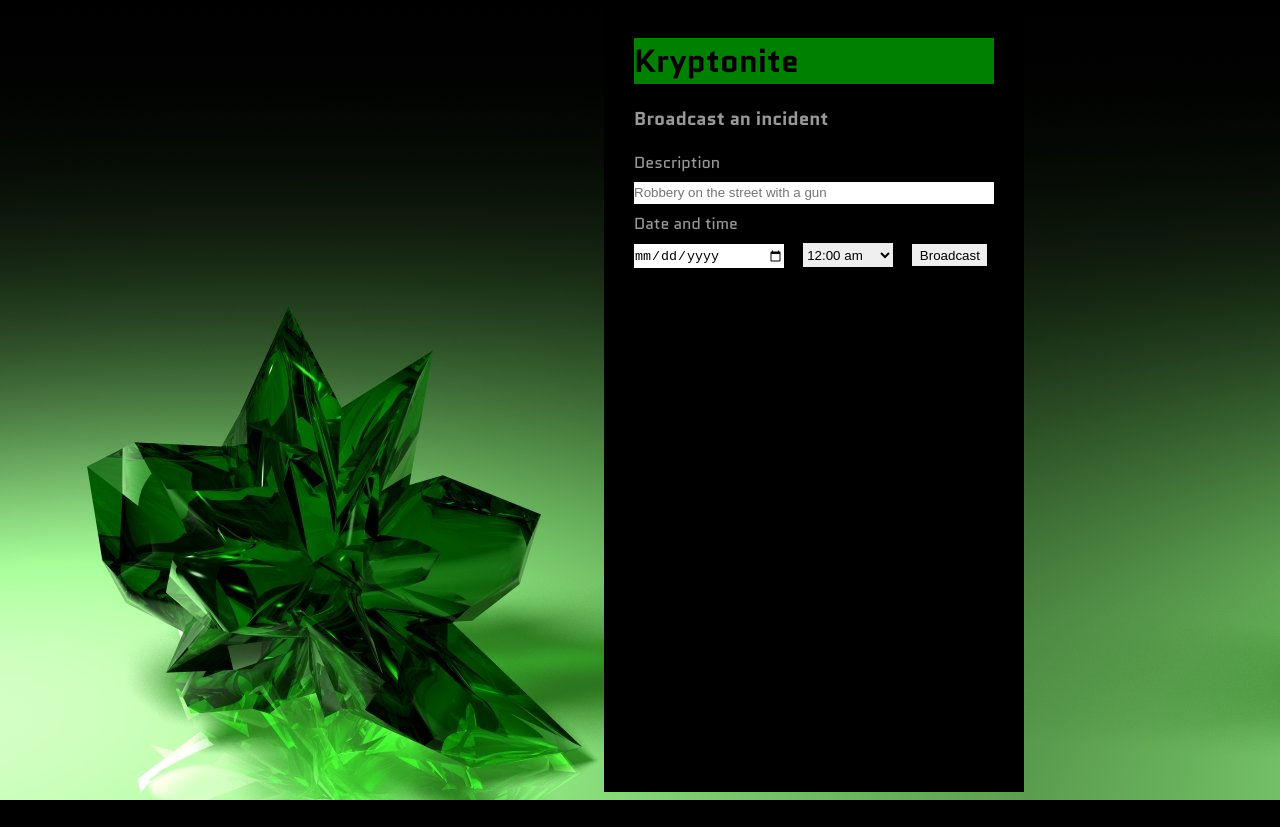
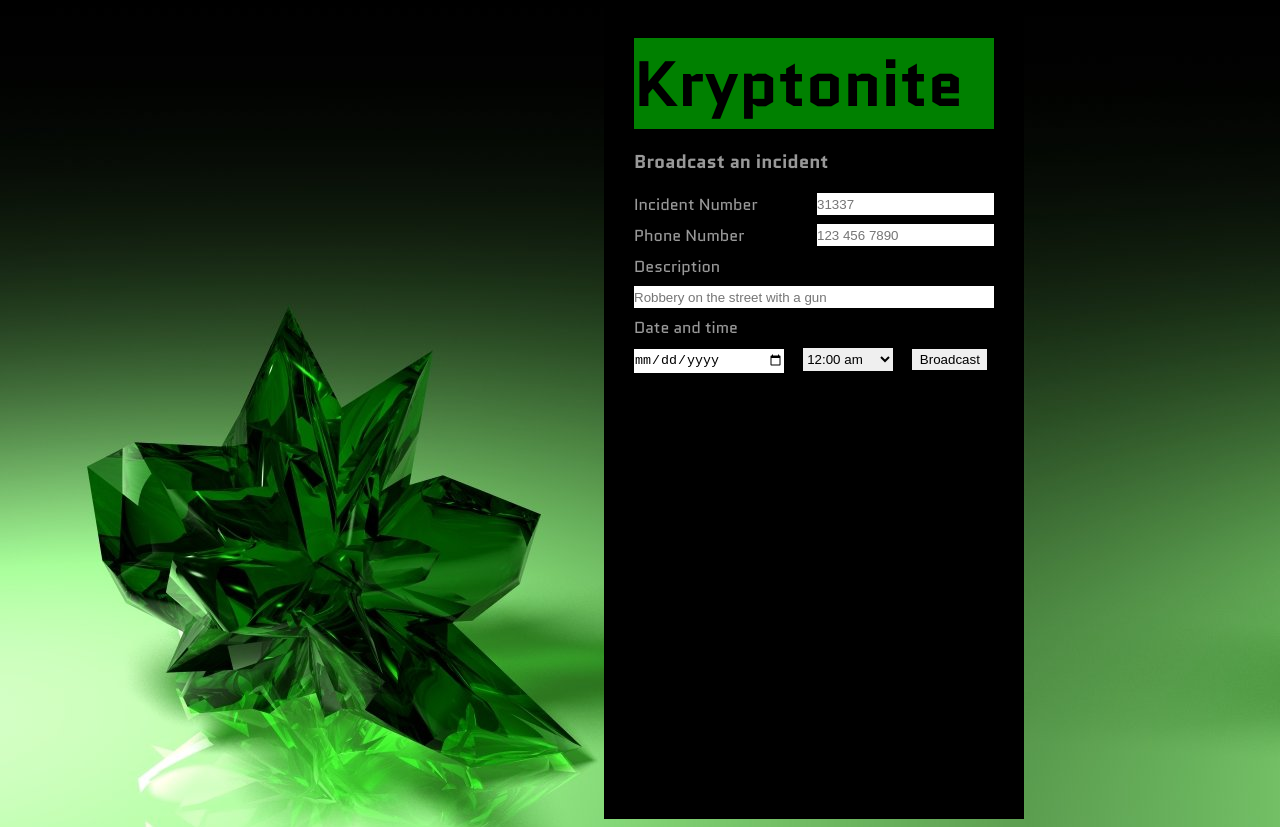
Before and after one commit to tlevine/kryptonite, a plain HTML site: page public/index.html in a window 1280 px wide. Before the commit the page ends 800 px from the top, so only its background shows below. Drawn offline with nearby package versions, Linux system fonts and the light colour scheme; some packages are replaced by stand-ins of ours; a script that the page names is missing.

Commit message:
more fields

```diff
--- a/public/index.html
+++ b/public/index.html
@@ -11,6 +11,14 @@
     </header>
     <div id="main">
       <form id="broadcast">
+        <div class="row">
+          <label for="incidentNumber">Incident Number</label>
+          <input type="text" name="incidentNumber" placeholder="31337" />
+        </div>
+        <div class="row">
+          <label for="phoneNumber">Phone Number</label>
+          <input type="text" name="phoneNumber" placeholder="123 456 7890" />
+        </div>
         <div class="row">
           <label for="description">Description</label>
         </div>
--- a/public/style.css
+++ b/public/style.css
@@ -21,12 +21,15 @@ h1 {
     color: black;
     background-color: green;
     font-weight: 700;
+    font-size: 4em;
+    margin: 0;
 }
-.row { display: block; margin-top: 0.5em; }
+.row { display: block; margin-bottom: 0.5em; }
 select, input { border: 0; padding: 0; margin-top: 0; margin-bottom: 0; }
 input[name=description] { width: 100%; }
 input[name=date] { width: 150px; margin-left: 0; margin-right: 15px; }
 select[name=hour] { width: 90px; margin-left: 0; margin-right: 15px; }
 input[name=submit] { width: 75px; }
+input[name=incidentNumber], input[name=phoneNumber] { float: right; margin-right: 0; }
 input, select { padding-top: 0.25em; padding-bottom: 0.25em; }
 * { border-radius: 0; }
```
